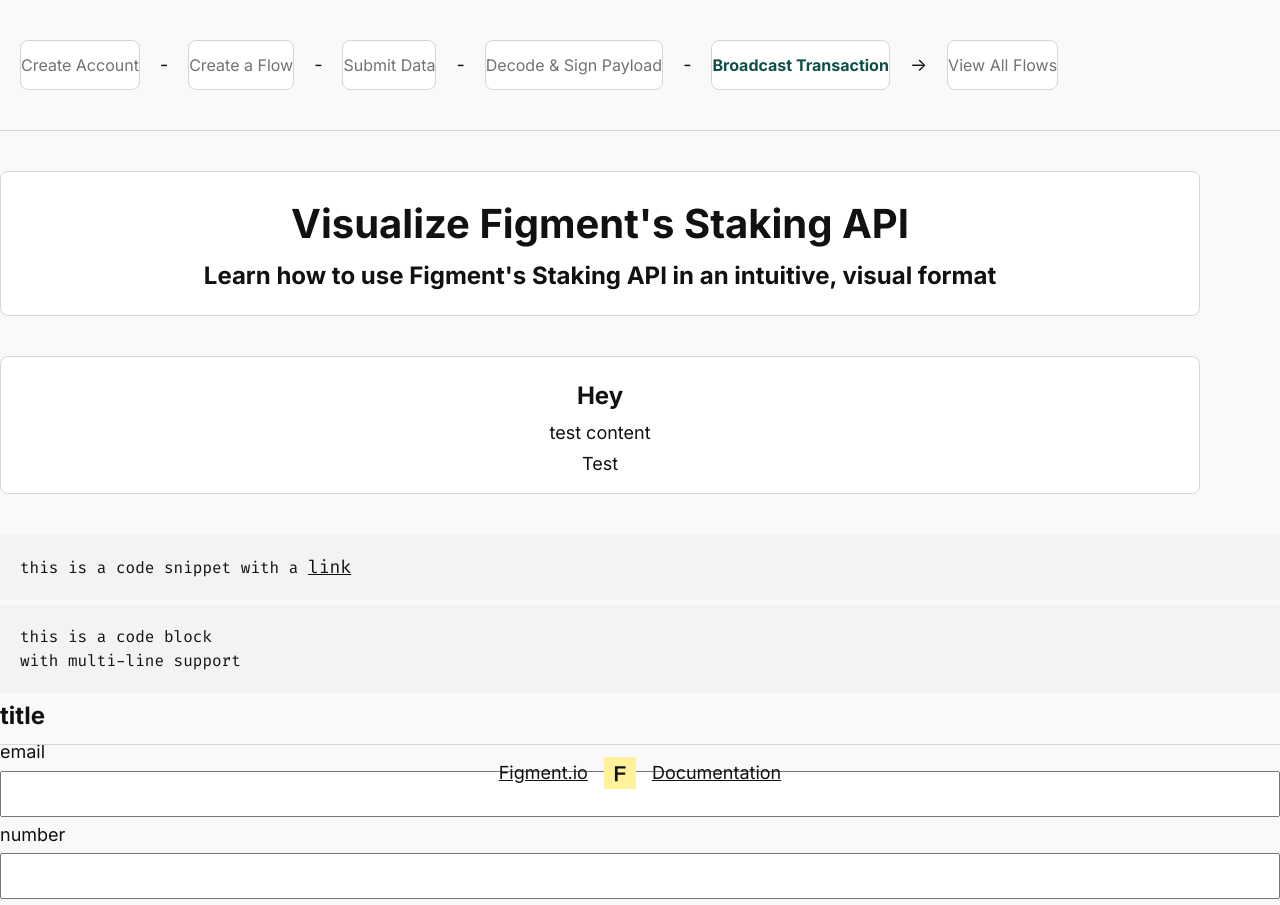
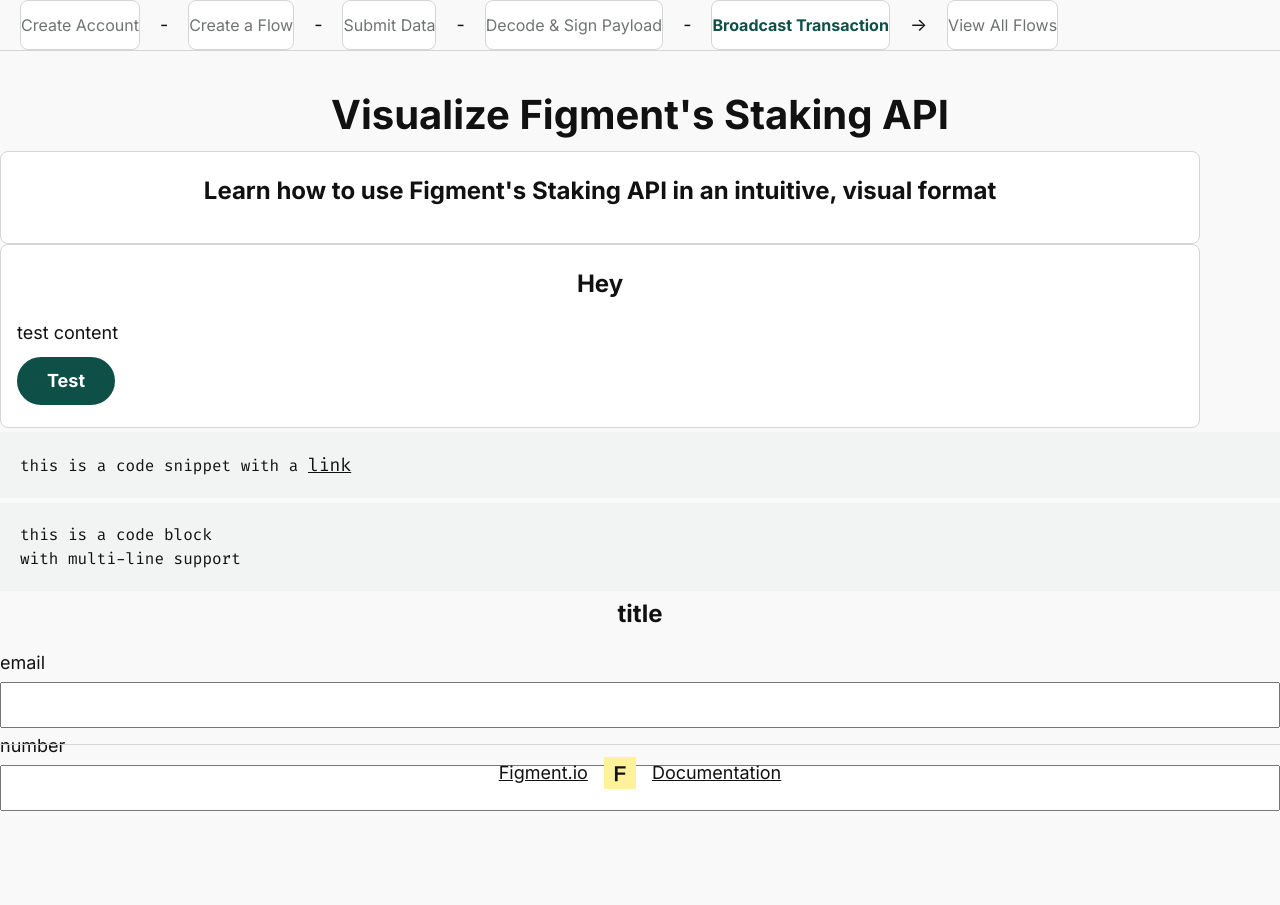
Before and after one commit to figment-networks/visualize-staking-api-flows, a Next.js app: page /ui-components in a window 1280 px wide. After the commit the page ends 816 px from the top, so only its background shows below. Built offline with nearby package versions, Linux system fonts and the light colour scheme.

Commit message:
update page title & headline

```diff
--- a/pages/ui-components.jsx
+++ b/pages/ui-components.jsx
@@ -2,16 +2,37 @@
 import Link from "next/link";
 import React from "react";
 
-export const PageTitle = ({ title, headline }) => (
+export const Title = ({ children }) => (
+  <h3>
+    <style jsx>{`
+      h3 {
+        margin-top: 4rem;
+        text-align: center;
+      }
+      h3 :global(*) {
+        font-size: inherit;
+        font-family: inherit;
+        line-height: inherit;
+      }
+    `}</style>
+    {children}
+  </h3>
+);
+
+export const Headline = ({ children }) => (
   <div>
     <style jsx>{`
-      div {
-        margin: 4rem 0;
+      h5 {
+        margin-bottom: 2rem;
         text-align: center;
       }
+      h5 :global(*) {
+        font-size: inherit;
+        font-family: inherit;
+        line-height: inherit;
+      }
     `}</style>
-    <h3>{title}</h3>
-    {headline && <h5>{headline}</h5>}
+    <h5>{children}</h5>
   </div>
 );
 
@@ -36,18 +57,8 @@
   href = null,
   ...props
 }) => {
-  const Comp = href
-    ? (props) => <button {...props}>{children}</button>
-    : (props) => (
-        <a href={href} {...props}>
-          {children}
-        </a>
-      );
-
-  return (
-    <Comp {...props}>
-      <style jsx>{`
-        button {
+  const styles = `
+    button.btn, a.btn {
       color: #ffffff;
       border: solid 0.2rem;
       background-color: #0e5048;
@@ -59,32 +70,41 @@
       font-weight: 600;
       transition: color 250ms, background-color 250ms;
       cursor: pointer;
+      display: inline-block;
+      text-decoration: none;
     }
 
-        button:hover:not(:active):not(:disabled) {
+    button.btn:hover:not(:active):not(:disabled),
+    a.btn:hover:not(:active):not(:disabled) {
       color: #0e5048;
       background-color: #ffffff;
       ${destructive ? "color: #C01005;" : ""}
     }
 
-        button:disabled {
+    button.btn:disabled,
+    a.btn:disabled {
       border-color: #efefef;
       background-color: #efefef;
       color: #6f7471;
       cursor: not-allowed;
     }
+  `;
 
-        a {
-          color: #efefef;
-        }
+  const Comp = href
+    ? (props) => (
+        <a className="btn" href={href} {...props}>
+          <style jsx>{styles}</style>
+          {children}
+        </a>
+      )
+    : (props) => (
+        <button className="btn" {...props}>
+          <style jsx>{styles}</style>
+          {children}
+        </button>
+      );
 
-        a:hover {
-          color: #0e5048;
-        }
-      `}</style>
-      {children}
-    </Comp>
-  );
+  return <Comp {...props}>{children}</Comp>;
 };
 
 export const Footer = () => (
@@ -195,10 +215,10 @@
   return (
     <>
       <BreadCrumbs step={4} />
-      <PageTitle
-        title="Visualize Figment's Staking API"
-        headline="Learn how to use Figment's Staking API in an intuitive, visual format"
-      />
+      <Title>Visualize Figment's Staking API</Title>
+      <Headline>
+        Learn how to use Figment's Staking API in an intuitive, visual format
+      </Headline>
       <Card>
         <h5>Hey</h5>
         <p>test content</p>
```
Also changed, not shown: pages/index.jsx (+12 -7 lines). Lines whose indentation alone changed are shown as unchanged.
